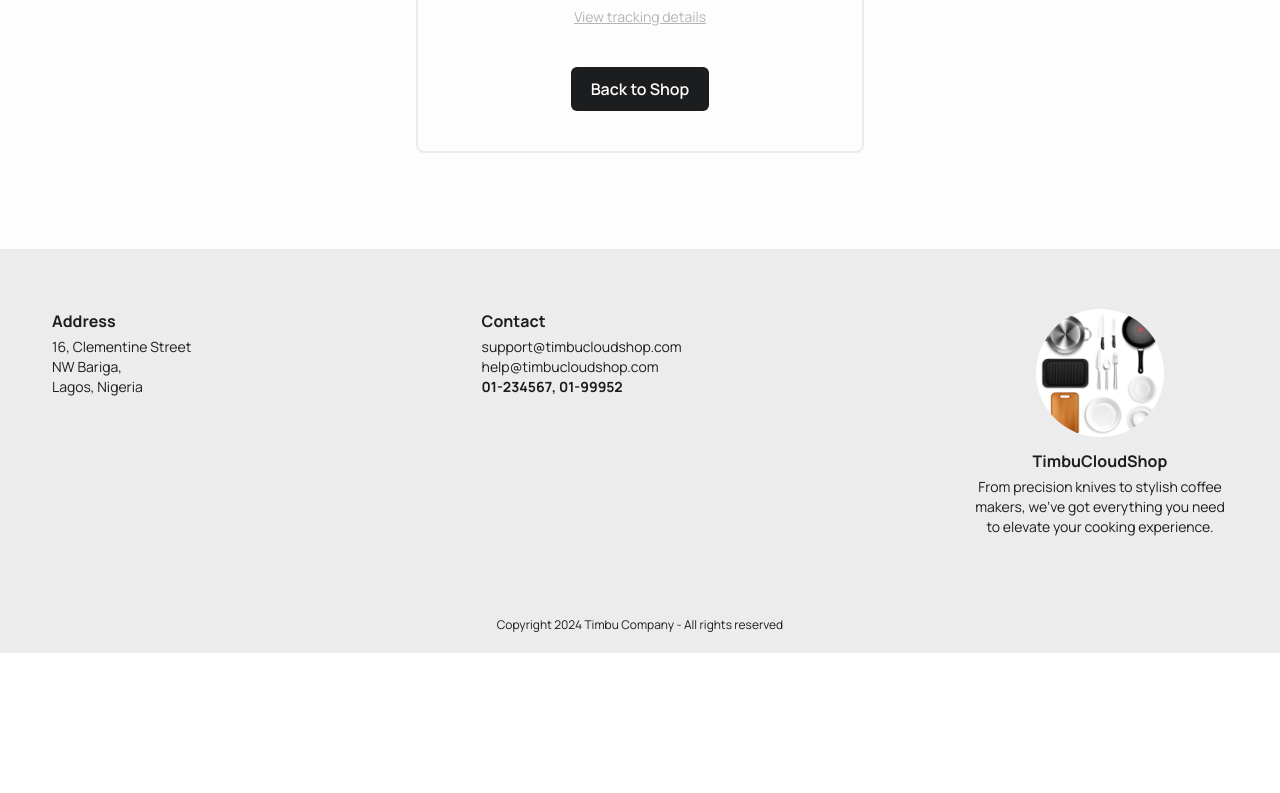
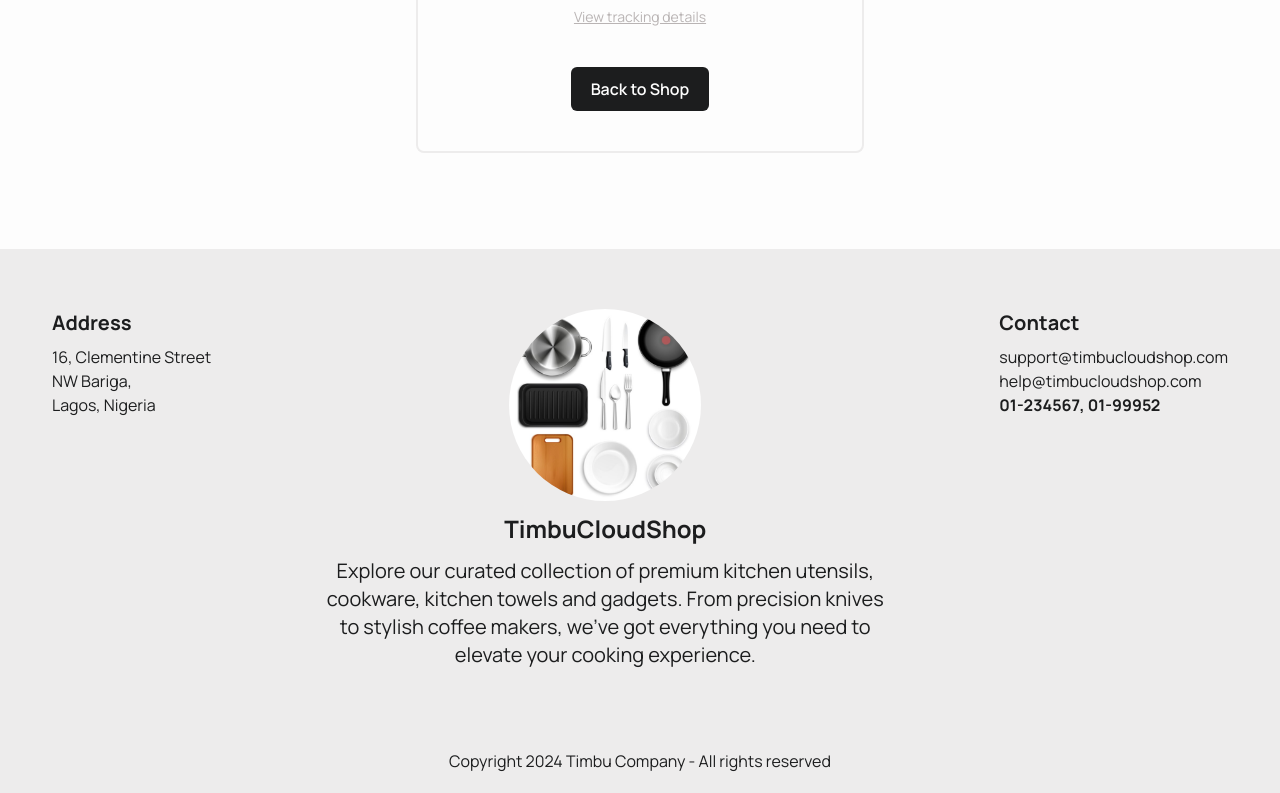
Before and after one commit to kushyzee/timbu-cloud-shop, a React (Vite) app: page /success in a window 1280 px wide. Shown: the part 469-1262 px from the top of the page. Before the commit the page ends 1122 px from the top, so only its background shows below. Built offline with nearby package versions, Linux system fonts and the light colour scheme.

Commit message:
Optimize for desktop

```diff
--- a/src/components/Footer.jsx
+++ b/src/components/Footer.jsx
@@ -1,39 +1,13 @@
-import footerImg from "../assets/images/footer-img.png";
+import FooterDesktop from "./FooterDesktop";
+import FooterMobile from "./FooterMobile";
+
 const Footer = () => {
   return (
-    <footer className="mt-16 bg-customGray-400 p-5 text-sm text-customGray-800">
-      <div className="mx-auto max-w-screen-xl items-start justify-between md:flex md:pt-10 lg:px-8">
-        <div className="mb-7">
-          <h3 className="mb-1 text-base font-bold">Address</h3>
-          <p>16, Clementine Street</p>
-          <p>NW Bariga,</p>
-          <p>Lagos, Nigeria</p>
-        </div>
-        <div>
-          <h3 className="mb-1 text-base font-bold">Contact</h3>
-          <p>support@timbucloudshop.com</p>
-          <p>help@timbucloudshop.com</p>
-          <p className="font-bold">01-234567, 01-99952</p>
-        </div>
-        <div className="mt-11 flex flex-col items-center justify-center md:mt-0 md:max-w-64">
-          <div className="aspect-square w-28 md:w-32">
-            <img
-              src={footerImg}
-              alt="footer image"
-              className="h-full w-full rounded-full object-cover"
-            />
-          </div>
-          <div className="mb-20 mt-3 text-center">
-            <h3 className="mb-1 text-base font-bold">TimbuCloudShop</h3>
-            <p>
-              From precision knives to stylish coffee makers, we’ve got
-              everything you need to elevate your cooking experience.
-            </p>
-          </div>
-        </div>
-      </div>
-      <p className="text-center text-xs">
-        Copyright 2024 Timbu Company - All rights reserved{" "}
+    <footer className="mt-16 bg-customGray-400 p-5 text-customGray-800">
+      <FooterMobile />
+      <FooterDesktop />
+      <p className="text-center text-xs lg:text-base">
+        Copyright 2024 Timbu Company - All rights reserved
       </p>
     </footer>
   );
--- /dev/null
+++ b/src/components/FooterDesktop.jsx
@@ -0,0 +1,40 @@
+import footerImg from "../assets/images/footer-img.png";
+
+const FooterDesktop = () => {
+  return (
+    <div className="mx-auto mb-20 hidden max-w-screen-xl items-start justify-between pt-10 md:flex lg:px-8 lg:text-base">
+      <div>
+        <h3 className="font-bold lg:mb-2 lg:text-xl">Address</h3>
+        <p>16, Clementine Street</p>
+        <p>NW Bariga,</p>
+        <p>Lagos, Nigeria</p>
+      </div>
+      <div className="flex max-w-96 flex-col items-center justify-center lg:max-w-xl">
+        <div className="aspect-square w-32 lg:w-48">
+          <img
+            src={footerImg}
+            alt="footer image"
+            className="h-full w-full rounded-full object-cover"
+          />
+        </div>
+        <div className="mt-3 text-center">
+          <h3 className="mb-1 text-2xl font-bold lg:mb-3">TimbuCloudShop</h3>
+          <p className="lg:text-xl">
+            Explore our curated collection of premium kitchen utensils,
+            cookware, kitchen towels and gadgets. From precision knives to
+            stylish coffee makers, we’ve got everything you need to elevate your
+            cooking experience.
+          </p>
+        </div>
+      </div>
+      <div>
+        <h3 className="font-bold lg:mb-2 lg:text-xl">Contact</h3>
+        <p>support@timbucloudshop.com</p>
+        <p>help@timbucloudshop.com</p>
+        <p className="font-bold">01-234567, 01-99952</p>
+      </div>
+    </div>
+  );
+};
+
+export default FooterDesktop;
--- /dev/null
+++ b/src/components/FooterMobile.jsx
@@ -0,0 +1,38 @@
+import footerImg from "../assets/images/footer-img.png";
+
+const FooterMobile = () => {
+  return (
+    <div className="text-sm md:hidden">
+      <div className="mb-7">
+        <h3 className="mb-1 text-base font-bold">Address</h3>
+        <p>16, Clementine Street</p>
+        <p>NW Bariga,</p>
+        <p>Lagos, Nigeria</p>
+      </div>
+      <div>
+        <h3 className="mb-1 text-base font-bold">Contact</h3>
+        <p>support@timbucloudshop.com</p>
+        <p>help@timbucloudshop.com</p>
+        <p className="font-bold">01-234567, 01-99952</p>
+      </div>
+      <div className="mx-auto mt-11 flex max-w-md flex-col items-center justify-center">
+        <div className="aspect-square w-28">
+          <img
+            src={footerImg}
+            alt="footer image"
+            className="h-full w-full rounded-full object-cover"
+          />
+        </div>
+        <div className="mb-20 mt-3 text-center">
+          <h3 className="mb-1 text-base font-bold">TimbuCloudShop</h3>
+          <p>
+            From precision knives to stylish coffee makers, we’ve got everything
+            you need to elevate your cooking experience.
+          </p>
+        </div>
+      </div>
+    </div>
+  );
+};
+
+export default FooterMobile;
```
